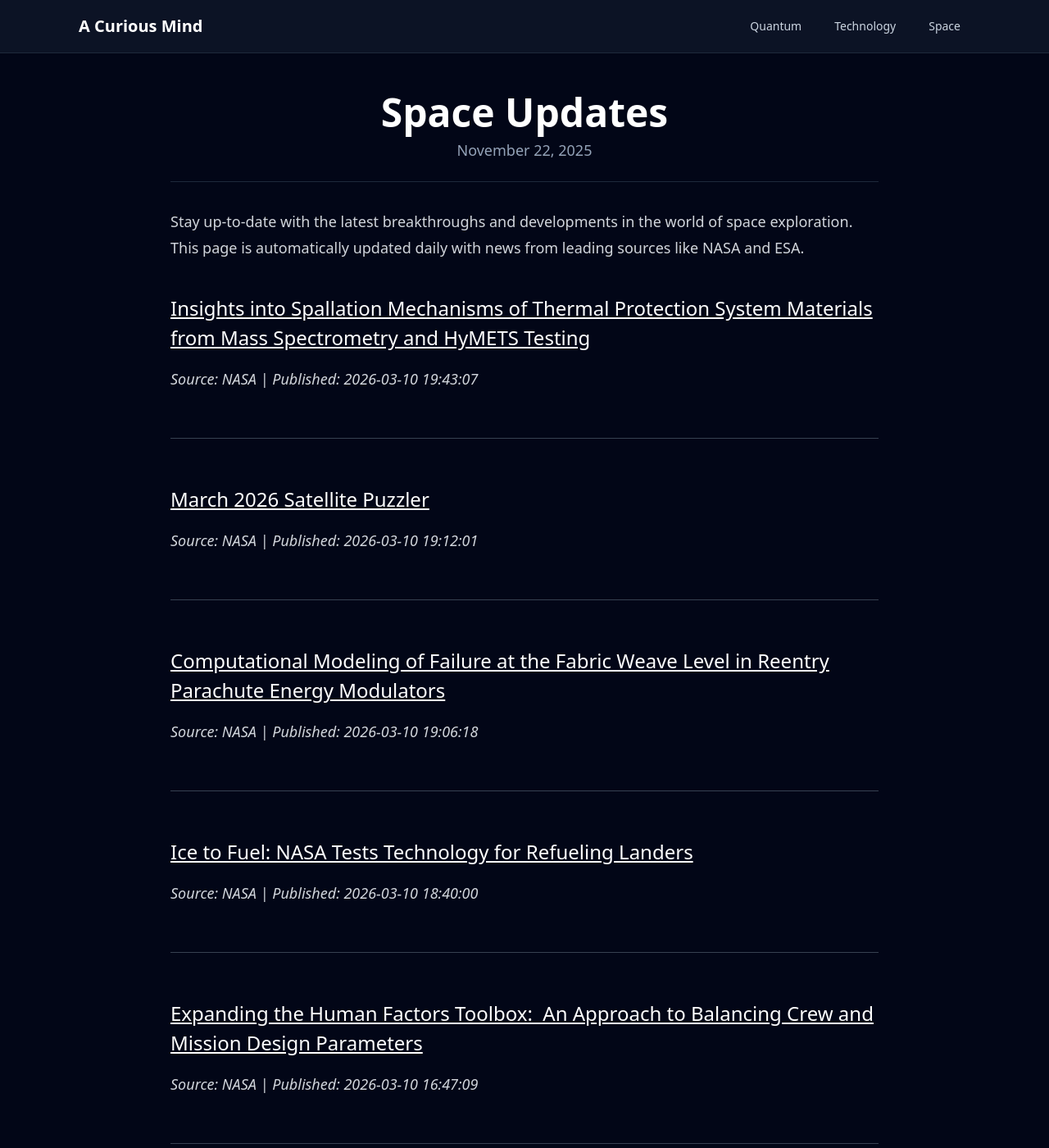
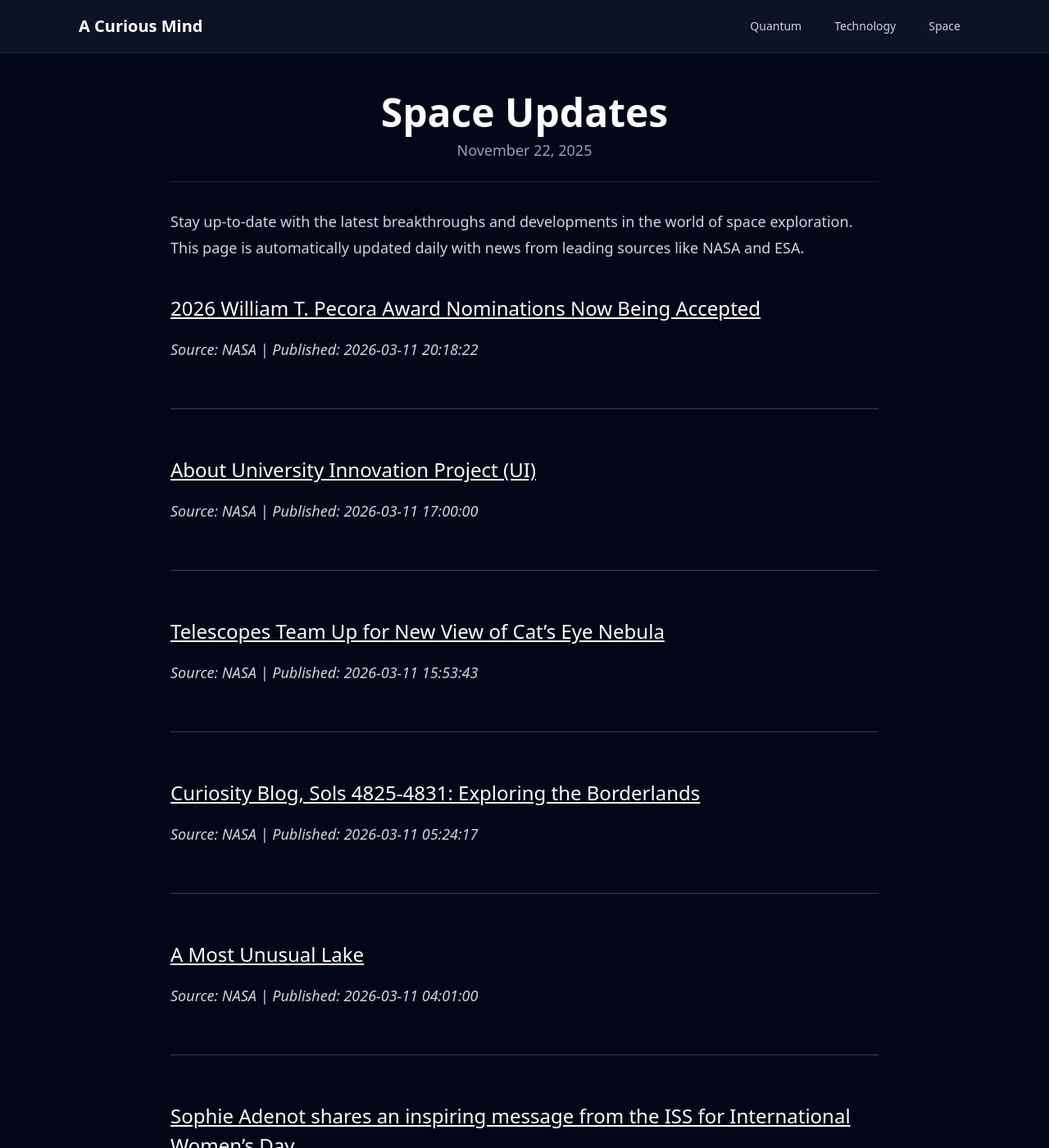
Before and after one commit to onehl7/onehl7.github.io, a Jekyll site: the page built from _posts/2025-11-22-space-updates.md, in a window 1280 px wide and 1400 px high. Shown: the whole window at 82% size. Built offline with Jekyll 4.4.1, drawn with Linux system fonts in a browser that asks for light colours; nearby versions of some CDN libraries.

Commit message:
Update space news data

```diff
--- a/_data/space_news.json
+++ b/_data/space_news.json
@@ -1,33 +1,33 @@
 [
   {
     "source": "NASA",
-    "title": "Insights into Spallation Mechanisms of Thermal Protection System Materials from Mass Spectrometry and\u00a0HyMETS\u00a0Testing",
-    "link": "https://www.nasa.gov/centers-and-facilities/nesc/insights-into-spallation-mechanisms-of-thermal-protection-system-materials-from-mass-spectrometry-and-hymets-testing/",
-    "published": "2026-03-10 19:43:07"
+    "title": "2026 William T. Pecora Award Nominations Now Being Accepted",
+    "link": "https://science.nasa.gov/missions/landsat/2026-william-t-pecora-award-nominations-now-being-accepted/",
+    "published": "2026-03-11 20:18:22"
   },
   {
     "source": "NASA",
-    "title": "March 2026 Satellite Puzzler",
-    "link": "https://science.nasa.gov/earth/earth-observatory/march-2026-satellite-puzzler/",
-    "published": "2026-03-10 19:12:01"
+    "title": "About University Innovation Project (UI)",
+    "link": "https://www.nasa.gov/directorates/armd/tacp/ui/about-ui/",
+    "published": "2026-03-11 17:00:00"
   },
   {
     "source": "NASA",
-    "title": "Computational Modeling of Failure at the Fabric Weave\u00a0Level in Reentry Parachute Energy Modulators",
-    "link": "https://www.nasa.gov/centers-and-facilities/nesc/computational-modeling-of-failure-at-the-fabric-weave-level-in-reentry-parachute-energy-modulators/",
-    "published": "2026-03-10 19:06:18"
+    "title": "Telescopes Team Up for New View of Cat\u2019s Eye Nebula",
+    "link": "https://www.nasa.gov/image-article/telescopes-team-up-for-new-view-of-cats-eye-nebula/",
+    "published": "2026-03-11 15:53:43"
   },
   {
     "source": "NASA",
-    "title": "Ice to Fuel: NASA Tests Technology for\u00a0Refueling\u00a0Landers",
-    "link": "https://www.nasa.gov/general/nasa-tests-lander-refueling-tech/",
-    "published": "2026-03-10 18:40:00"
+    "title": "Curiosity Blog, Sols 4825-4831: Exploring the Borderlands",
+    "link": "https://science.nasa.gov/blog/curiosity-blog-sols-4825-4831-exploring-the-borderlands/",
+    "published": "2026-03-11 05:24:17"
   },
   {
     "source": "NASA",
-    "title": "Expanding the Human Factors Toolbox:\u00a0\u00a0An Approach to Balancing Crew and Mission Design Parameters",
-    "link": "https://www.nasa.gov/centers-and-facilities/nesc/expanding-the-human-factors-toolbox-an-approach-to-balancing-crew-and-mission-design-parameters/",
-    "published": "2026-03-10 16:47:09"
+    "title": "A Most Unusual Lake",
+    "link": "https://science.nasa.gov/earth/earth-observatory/a-most-unusual-lake/",
+    "published": "2026-03-11 04:01:00"
   },
   {
     "source": "ESA",
```
